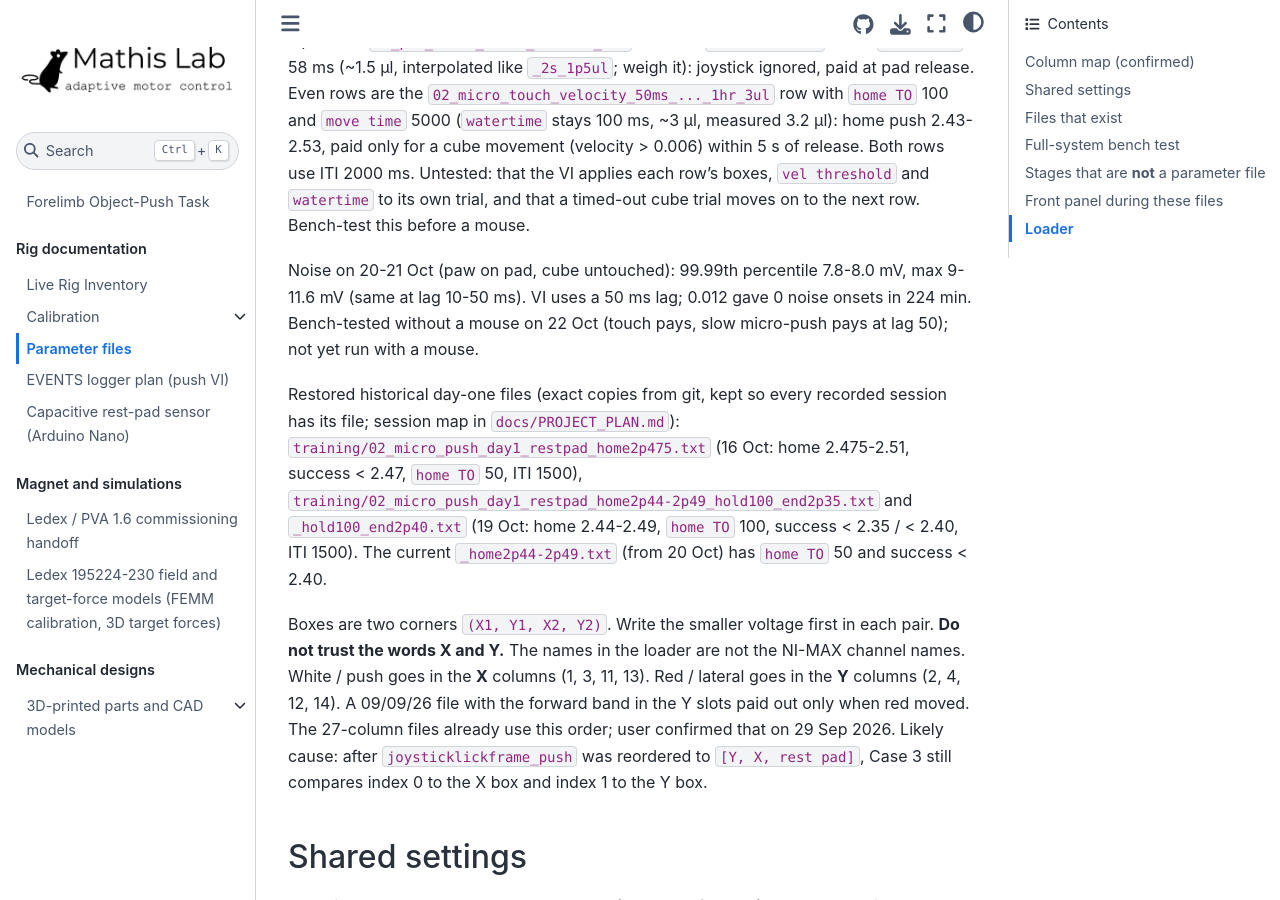
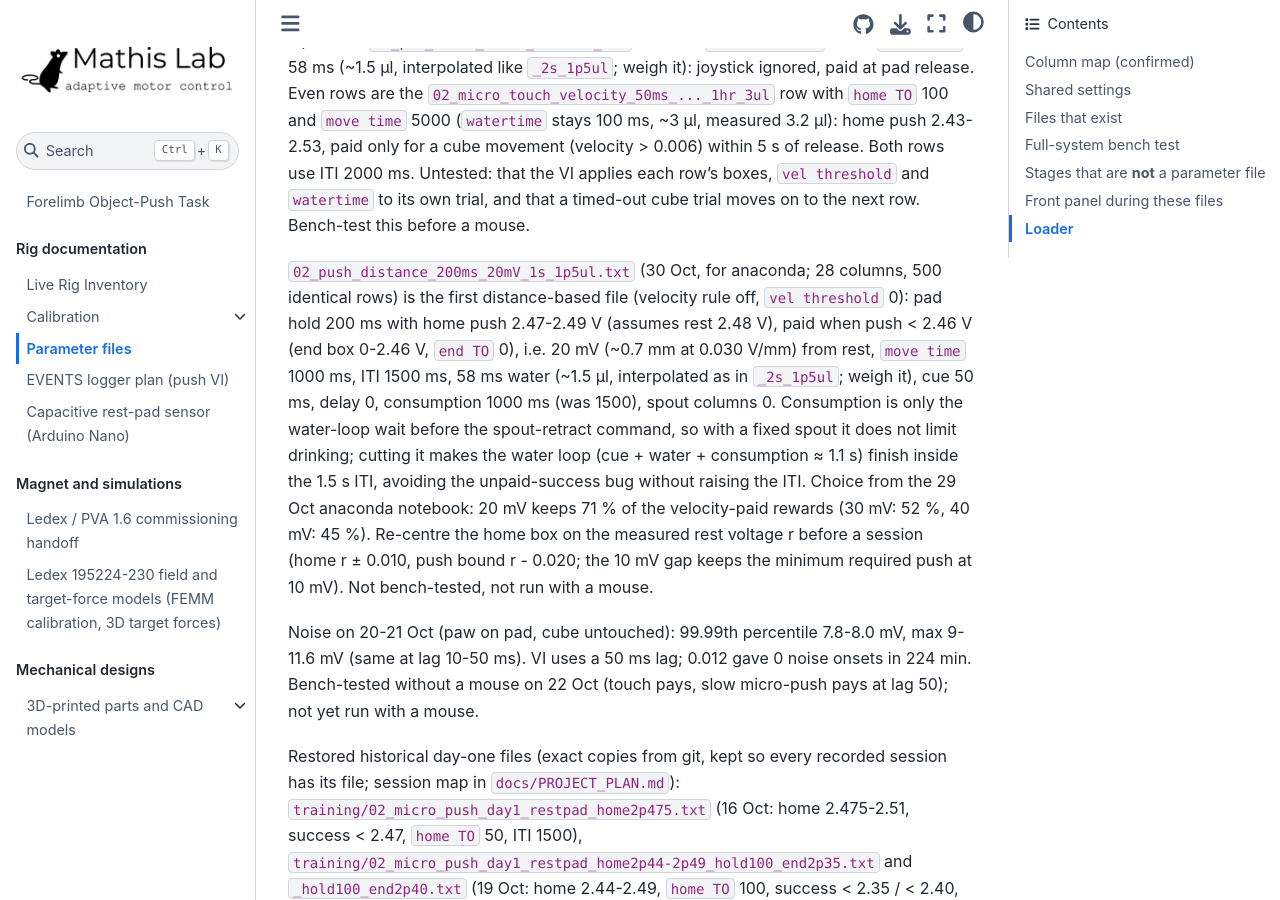
Before and after one commit to AdaptiveMotorControlLab/JoystickPushTask, a Jupyter Book: the page built from parameters/README.md, in a window 1280 px wide and 900 px high, scrolled down 2787 px. Built offline with Jupyter Book 1.0.4 settings and Sphinx 7.4.7 and the Sphinx Book theme 1.1.4, drawn with Linux system fonts in a browser that asks for light colours.

Commit message:
Add distance-based training file for anaconda after velocity shaping.

```diff
--- a/parameters/README.md
+++ b/parameters/README.md
@@ -55,6 +55,8 @@ Velocity-mode files (28 columns): `training/02_micro_touch_velocity_200ms_thr0p0
 Odd rows (1, 3, ...) are the `01_pad_touch_100ms_release_3ul` row with `vel threshold` 0 and `watertime` 58 ms (~1.5 µl, interpolated like `_2s_1p5ul`; weigh it): joystick ignored, paid at pad release.
 Even rows are the `02_micro_touch_velocity_50ms_..._1hr_3ul` row with `home TO` 100 and `move time` 5000 (`watertime` stays 100 ms, ~3 µl, measured 3.2 µl): home push 2.43-2.53, paid only for a cube movement (velocity > 0.006) within 5 s of release.
 Both rows use ITI 2000 ms. Untested: that the VI applies each row's boxes, `vel threshold` and `watertime` to its own trial, and that a timed-out cube trial moves on to the next row. Bench-test this before a mouse.
+
+`02_push_distance_200ms_20mV_1s_1p5ul.txt` (30 Oct, for anaconda; 28 columns, 500 identical rows) is the first distance-based file (velocity rule off, `vel threshold` 0): pad hold 200 ms with home push 2.47-2.49 V (assumes rest 2.48 V), paid when push < 2.46 V (end box 0-2.46 V, `end TO` 0), i.e. 20 mV (~0.7 mm at 0.030 V/mm) from rest, `move time` 1000 ms, ITI 1500 ms, 58 ms water (~1.5 µl, interpolated as in `_2s_1p5ul`; weigh it), cue 50 ms, delay 0, consumption 1000 ms (was 1500), spout columns 0. Consumption is only the water-loop wait before the spout-retract command, so with a fixed spout it does not limit drinking; cutting it makes the water loop (cue + water + consumption ≈ 1.1 s) finish inside the 1.5 s ITI, avoiding the unpaid-success bug without raising the ITI. Choice from the 29 Oct anaconda notebook: 20 mV keeps 71 % of the velocity-paid rewards (30 mV: 52 %, 40 mV: 45 %). Re-centre the home box on the measured rest voltage r before a session (home r ± 0.010, push bound r - 0.020; the 10 mV gap keeps the minimum required push at 10 mV). Not bench-tested, not run with a mouse.
 
 Noise on 20-21 Oct (paw on pad, cube untouched): 99.99th percentile 7.8-8.0 mV, max 9-11.6 mV (same at lag 10-50 ms). VI uses a 50 ms lag; 0.012 gave 0 noise onsets in 224 min.
 Bench-tested without a mouse on 22 Oct (touch pays, slow micro-push pays at lag 50); not yet run with a mouse.
```
Also changed, not shown: docs/PROJECT_PLAN.md (+1 -0 lines), 1 other file.
